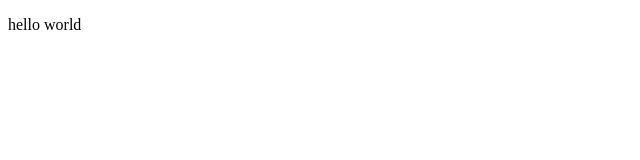
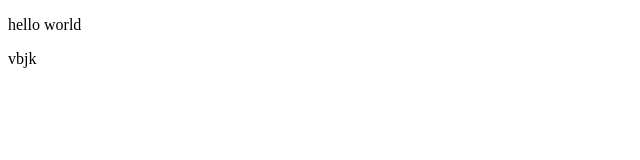
Before and after one commit to Rohitlearns/github-demo, a plain HTML site: page index.html in a window 1280 px wide. Shown: the full height of the page, 0-640 px from the left. Drawn offline with Linux system fonts and the light colour scheme.

Commit message:
add new paragrapg

```diff
--- a/index.html
+++ b/index.html
@@ -8,5 +8,6 @@
 <body>
 
     <p>hello world</p>
+    vbjk
 </body>
 </html>
```
Also changed, not shown: 1 other file.
